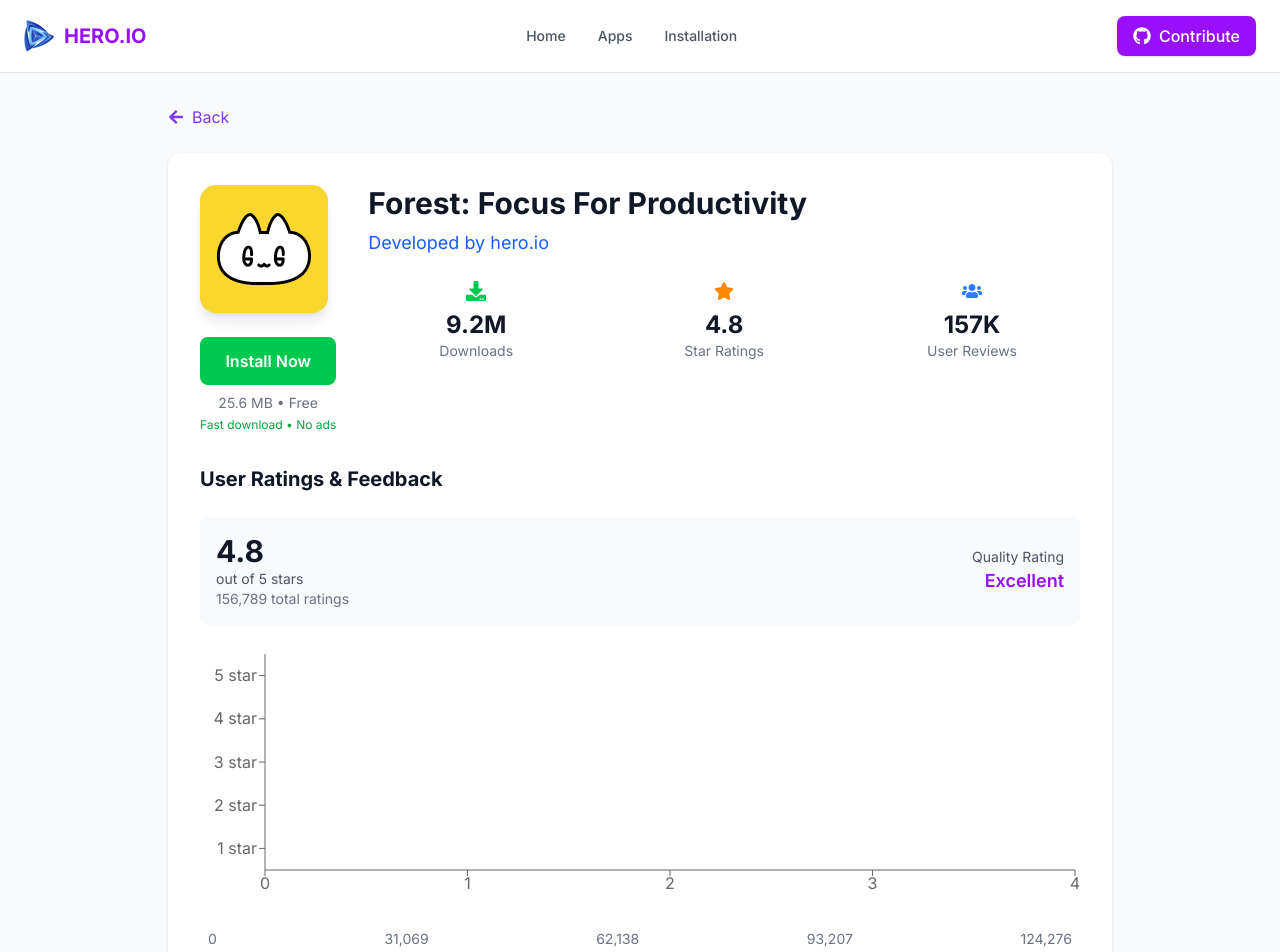
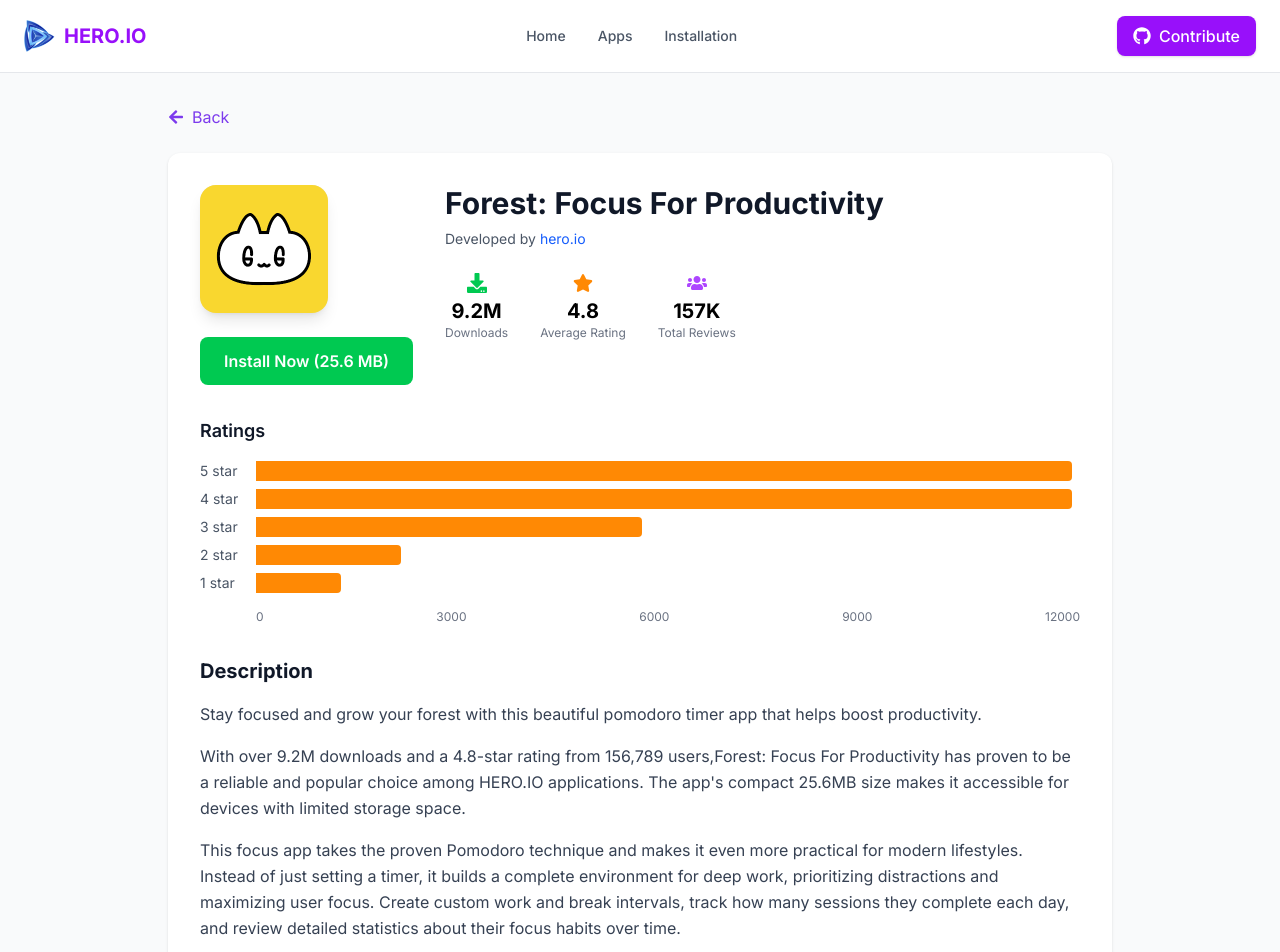
Before and after one commit to iamOmarFaruk/hero-app, a React (Vite) app: page /app/1 in a window 1280 px wide. Shown: the top 952 px of the page. Built offline with nearby package versions, Linux system fonts and the light colour scheme.

Commit message:
working for the single app page layout

```diff
--- a/public/apps-data.json
+++ b/public/apps-data.json
@@ -129,7 +129,7 @@
       { "name": "2 star", "count": 987 },
       { "name": "3 star", "count": 2345 },
       { "name": "4 star", "count": 10987 },
-      { "name": "5 star", "count": 39570 }
+      { "name": "5 star", "count": 100 }
     ]
   },
   {
--- a/src/pages/AppDetails.jsx
+++ b/src/pages/AppDetails.jsx
@@ -74,13 +74,6 @@
 
   const totalRatings = app.ratings.reduce((sum, rating) => sum + rating.count, 0)
 
-  // Prepare chart data for Recharts
-  const chartData = app.ratings.map((rating, index) => ({
-    star: `${5 - index} star`,
-    count: rating.count,
-    percentage: Math.round((rating.count / totalRatings) * 100)
-  })).reverse()
-
   return (
     <div className="min-h-screen bg-gray-50 py-8">
       <Toaster />
@@ -125,53 +118,43 @@
                     : 'bg-green-500 hover:bg-green-600 hover:shadow-lg'
                 }`}
               >
-                {isInstalled ? '✓ Installed' : `Install Now`}
+                {isInstalled ? '✓ Installed' : `Install Now (${app.size} MB)`}
               </button>
-
-              {/* App Size Info */}
-              <div className="text-center mt-2 text-sm text-gray-500">
-                {app.size} MB • Free
-                {!isInstalled && (
-                  <div className="text-xs text-green-600 mt-1">
-                    Fast download • No ads
-                  </div>
-                )}
-              </div>
             </div>
 
             {/* Right: App Info & Stats */}
             <div className="flex-1">
               {/* App Title & Developer */}
               <h1 className="text-3xl font-bold text-gray-900 mb-2">{app.title}</h1>
-              <p className="text-lg text-blue-600 mb-6">Developed by {app.companyName.toLowerCase()}</p>
+              <p className="text-sm text-gray-600 mb-6">Developed by <span className="text-blue-600">{app.companyName.toLowerCase()}</span></p>
 
               {/* Stats Row */}
-              <div className="grid grid-cols-3 gap-8 mb-6">
+              <div className="flex flex-row gap-8 mb-6">
                 {/* Downloads */}
-                <div className="text-center">
-                  <div className="flex justify-center mb-2">
-                    <FaDownload className="text-green-500 text-xl" />
+                <div className="flex flex-col items-center">
+                  <div className="text-green-500 mb-1">
+                    <FaDownload className="text-xl" />
                   </div>
-                  <div className="text-2xl font-bold text-gray-900">{formatDownloadCount(app.downloads)}</div>
-                  <div className="text-sm text-gray-500">Downloads</div>
+                  <div className="text-xl font-bold">{formatDownloadCount(app.downloads)}</div>
+                  <div className="text-xs text-gray-500">Downloads</div>
                 </div>
 
                 {/* Rating */}
-                <div className="text-center">
-                  <div className="flex justify-center mb-2">
-                    <FaStar className="text-orange-400 text-xl" />
+                <div className="flex flex-col items-center">
+                  <div className="text-orange-400 mb-1">
+                    <FaStar className="text-xl" />
                   </div>
-                  <div className="text-2xl font-bold text-gray-900">{app.ratingAvg}</div>
-                  <div className="text-sm text-gray-500">Star Ratings</div>
+                  <div className="text-xl font-bold">{app.ratingAvg}</div>
+                  <div className="text-xs text-gray-500">Average Rating</div>
                 </div>
 
                 {/* Reviews */}
-                <div className="text-center">
-                  <div className="flex justify-center mb-2">
-                    <FaUsers className="text-blue-500 text-xl" />
+                <div className="flex flex-col items-center">
+                  <div className="text-purple-500 mb-1">
+                    <FaUsers className="text-xl" />
                   </div>
-                  <div className="text-2xl font-bold text-gray-900">{(totalRatings/1000).toFixed(0)}K</div>
-                  <div className="text-sm text-gray-500">User Reviews</div>
+                  <div className="text-xl font-bold">{(totalRatings/1000).toFixed(0)}K</div>
+                  <div className="text-xs text-gray-500">Total Reviews</div>
                 </div>
               </div>
             </div>
@@ -179,45 +162,36 @@
 
           {/* Ratings Section */}
           <div className="mb-8">
-            <h2 className="text-xl font-bold text-gray-900 mb-6">User Ratings & Feedback</h2>
+            <h3 className="text-lg font-semibold text-gray-900 mb-4">Ratings</h3>
 
-            {/* Rating Summary */}
-            <div className="bg-gray-50 p-4 rounded-lg mb-6">
-              <div className="flex items-center justify-between">
-                <div>
-                  <div className="text-3xl font-bold text-gray-900">{app.ratingAvg}</div>
-                  <div className="text-sm text-gray-600">out of 5 stars</div>
-                  <div className="text-sm text-gray-500">{totalRatings.toLocaleString()} total ratings</div>
-                </div>
-                <div className="text-right">
-                  <div className="text-sm text-gray-600">Quality Rating</div>
-                  <div className="text-lg font-semibold text-purple-600">
-                    {app.ratingAvg >= 4.5 ? "Excellent" :
-                     app.ratingAvg >= 4.0 ? "Very Good" :
-                     app.ratingAvg >= 3.5 ? "Good" : "Fair"}
+            {/* Rating Chart */}
+            <div>
+              {/* Using custom HTML instead of Recharts to ensure it displays correctly */}
+              {app.ratings.slice().reverse().map((rating, index) => (
+                <div key={index} className="flex items-center mb-2">
+                  <div className="w-12 text-sm text-gray-600">{rating.name}</div>
+                  <div className="flex-1 px-2">
+                    <div className="relative h-5">
+                      <div
+                        className="absolute top-0 left-0 h-5 bg-orange-400 rounded-r"
+                        style={{
+                          width: `${(rating.count / 12000) * 100}%`,
+                          maxWidth: '100%'
+                        }}
+                      ></div>
+                    </div>
                   </div>
                 </div>
+              ))}
+
+              {/* Chart Scale */}
+              <div className="flex justify-between text-xs text-gray-500 mt-4 pl-14">
+                <span>0</span>
+                <span>3000</span>
+                <span>6000</span>
+                <span>9000</span>
+                <span>12000</span>
               </div>
-            </div>
-
-            {/* Rating Chart */}
-            <div className="h-64 mb-6">
-              <ResponsiveContainer width="100%" height="100%">
-                <BarChart data={chartData} layout="horizontal">
-                  <XAxis type="number" domain={[0, 'dataMax']} />
-                  <YAxis type="category" dataKey="star" width={60} />
-                  <Bar dataKey="count" fill="#8B5CF6" radius={[0, 4, 4, 0]} />
-                </BarChart>
-              </ResponsiveContainer>
-            </div>
-
-            {/* Dynamic Rating Numbers */}
-            <div className="flex justify-between text-sm text-gray-500 px-2">
-              <span>0</span>
-              <span>{Math.round(Math.max(...chartData.map(d => d.count)) * 0.25).toLocaleString()}</span>
-              <span>{Math.round(Math.max(...chartData.map(d => d.count)) * 0.5).toLocaleString()}</span>
-              <span>{Math.round(Math.max(...chartData.map(d => d.count)) * 0.75).toLocaleString()}</span>
-              <span>{Math.max(...chartData.map(d => d.count)).toLocaleString()}</span>
             </div>
           </div>
 
@@ -241,9 +215,9 @@
               {/* Dynamic features based on rating quality */}
               <p>
                 {app.ratingAvg >= 4.5 ? (
-                  `Our users consistently rate ${app.title} as exceptional, with ${Math.round((chartData[4]?.count / totalRatings) * 100)}% giving it 5 stars. `
+                  `Our users consistently rate ${app.title} as exceptional, with ${Math.round((app.ratings[4].count / totalRatings) * 100)}% giving it 5 stars. `
                 ) : app.ratingAvg >= 4.0 ? (
-                  `${app.title} maintains high user satisfaction with ${Math.round((chartData[4]?.count / totalRatings) * 100)}% of users rating it 4+ stars. `
+                  `${app.title} maintains high user satisfaction with ${Math.round((app.ratings[4].count / totalRatings) * 100)}% of users rating it 4+ stars. `
                 ) : (
                   `We're continuously improving ${app.title} based on user feedback. `
                 )}
```
